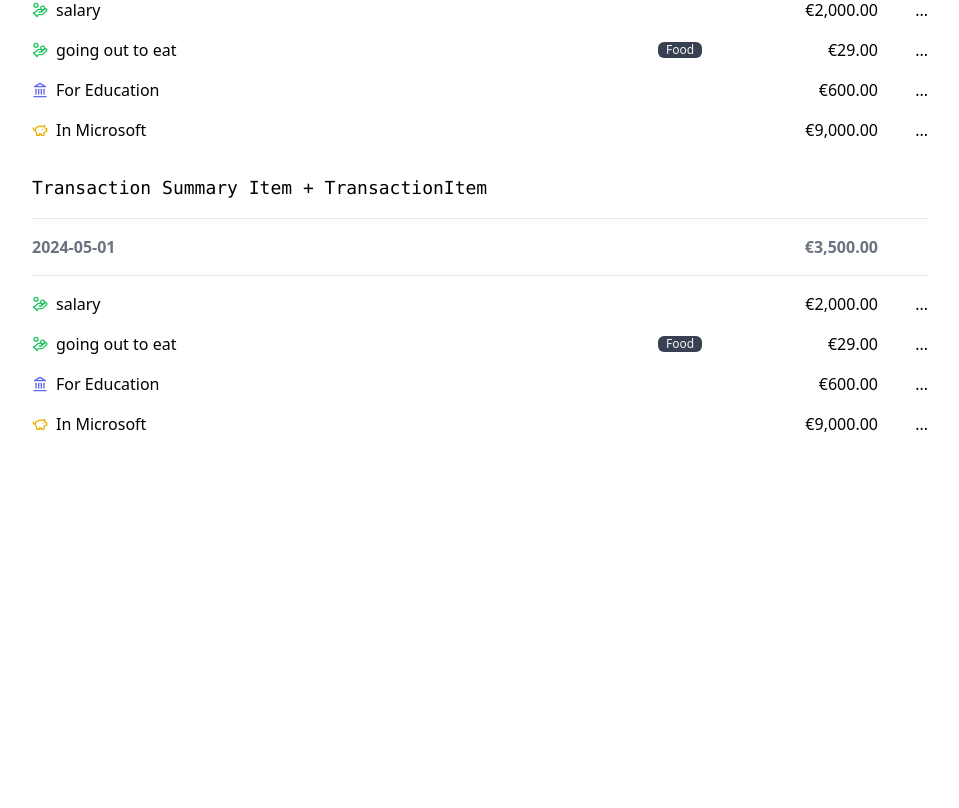
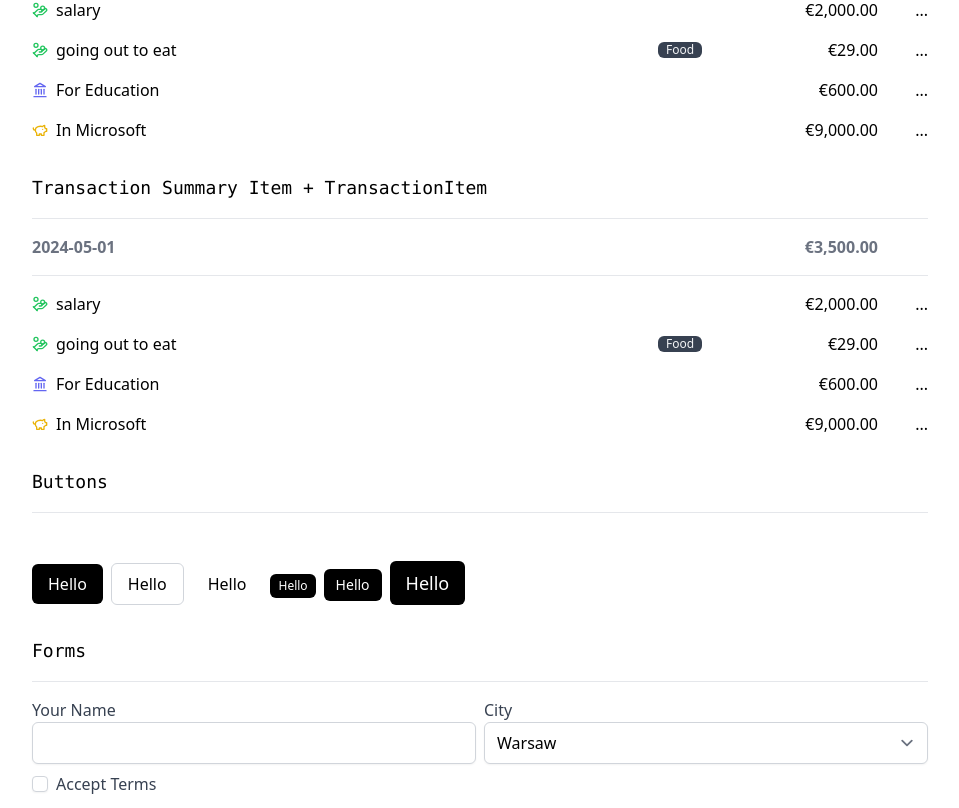
Before and after one commit to hanzla-sib/NextJs_financeApp, a Next.js app: page /playground in a window 1280 px wide. Shown: the part 517-1325 px from the top of the page, without its empty margins (160-1119 px from the left). Before the commit the page ends 953 px from the top, so only its background shows below. Built offline with nearby package versions, Linux system fonts and the light colour scheme.

Commit message:
make a playground for app

```diff
--- a/app/playground/page.js
+++ b/app/playground/page.js
@@ -1,11 +1,15 @@
+import Button from "@/components/button";
+import Input from "@/components/input";
+import Label from "@/components/label";
 import PageHeader from "@/components/page-header";
+import Select from "@/components/select";
 import TransactionItem from "@/components/transaction-item";
 import TransactionSummaryItem from "@/components/transaction-summary-item";
 import Trend from "@/components/trend";
 
 const page = () => {
   return (
-    <main className="space-y-8">
+    <main className="space-y-8 mb-3">
       <h1 className="text-4xl mt-8">Playground</h1>
       <div>
         <h2 className="mb-4 text-lg font-mono">PageHeader</h2>
@@ -82,6 +86,45 @@
           />
         </div>
       </div>
+
+      <div>
+        <h2 className="mb-4 text-lg font-mono">Buttons</h2>
+        <hr className="mb-4 border-gray-200 dark:border-gray-800" />
+        <div className="space-y-8 space-x-2 mb-4">
+          <Button>Hello</Button>
+          <Button variant="outline">Hello</Button>
+          <Button variant="ghost">Hello</Button>
+
+          <Button size="xs">Hello</Button>
+          <Button size="sm">Hello</Button>
+          <Button size="lg">Hello</Button>
+        </div>
+      </div>
+
+      <div>
+        <h2 className="mb-4 text-lg font-mono">Forms </h2>
+        <hr className="mb-4 border-gray-200 dark:border-gray-800" />
+        <div className="grid grid-cols-2 gap-2">
+          <div>
+            <Label htmlFor="id_name">Your Name</Label>
+            <Input type="text" id="id_name" />
+          </div>
+          <div>
+            <Label htmlFor="City_id">City</Label>
+            <Select id="City_id" type="text">
+              <option>Warsaw</option>
+              <option>Berlin</option>
+              <option>London</option>
+            </Select>
+          </div>
+          <div className="flex items-center">
+            <Input id="terms" type="checkbox" />
+            <Label className="ml-2 " htmlFor="terms">
+              Accept Terms
+            </Label>
+          </div>
+        </div>
+      </div>
     </main>
   );
 };
--- /dev/null
+++ b/components/button.js
@@ -0,0 +1,26 @@
+import { twMerge } from "tailwind-merge";
+
+export default function Button(props) {
+  const variants = {
+    default:
+      "bg-black text-white dark:bg-white dark:text-black rounded-md hover:bg-gray-700 dark:hover:bg-gra-200",
+    outline:
+      "border border-gray-300 dark:border-gray-500 rounded-md hover:bg-gray-300 dark:hover:bg-gray-500",
+    ghost: "rounded-md bg-white hover:bg-gray-300 dark:bg-gray-500",
+  };
+  const sizes = {
+    xs: "text-xs px-2 py-1",
+    sm: "text-sm px-3 py-1.5",
+    base: "text-base px-4 py-2",
+    lg: "text-lg px-4 py-2",
+  };
+  return (
+    <button
+      {...props}
+      className={twMerge(
+        props.variant ? variants[props.variant] : variants["default"],
+        props.size ? sizes[props.size] : sizes["base"]
+      )}
+    ></button>
+  );
+}
--- /dev/null
+++ b/components/input.js
@@ -0,0 +1,14 @@
+export default function Input(props) {
+  const styles = {
+    checkbox:
+      "rounded border-gray-300 text-gray-700 bg-white dark:bg-gray-950 dark:text-gray-500 shadow-sm",
+    default:
+      "w-full rounded-md shadow-sm border-gray-300 bg-white dark:border-gray-700 dark:bg-gray-950",
+  };
+  return (
+    <input
+      {...props}
+      className={styles[props.type] ?? styles["default"]}
+    />
+  );
+}
--- /dev/null
+++ b/components/label.js
@@ -0,0 +1,12 @@
+import { twMerge } from "tailwind-merge";
+
+export default function Label(props) {
+  return (
+    <label
+      {...props}
+      className={twMerge("text-gray-700 dark:text-gray-300 ", props.className)}
+    >
+      {props.children}
+    </label>
+  );
+}
--- /dev/null
+++ b/components/select.js
@@ -0,0 +1,8 @@
+export default function Select(props) {
+  return (
+    <select
+      {...props}
+      className="w-full rounded-md shadow-sm border-gray-300 bg-white dark:border-gray-700 dark:bg-gray-950"
+    ></select>
+  );
+}
--- a/package.json
+++ b/package.json
@@ -16,6 +16,7 @@
     "tailwind-merge": "^2.5.2"
   },
   "devDependencies": {
+    "@tailwindcss/forms": "^0.5.9",
     "eslint": "^8",
     "eslint-config-next": "14.2.10",
     "postcss": "^8",
--- a/tailwind.config.js
+++ b/tailwind.config.js
@@ -5,7 +5,7 @@
     "./components/**/*.{js,ts,jsx,tsx,mdx}",
     "./app/**/*.{js,ts,jsx,tsx,mdx}",
   ],
-  darkMode: 'class',
+  darkMode: "class",
   theme: {
     extend: {
       colors: {
@@ -14,5 +14,5 @@
       },
     },
   },
-  plugins: [],
+  plugins: [require("@tailwindcss/forms")],
 };
```
Also changed, not shown: 1 other file (tests, documents, lock files or other folders).
